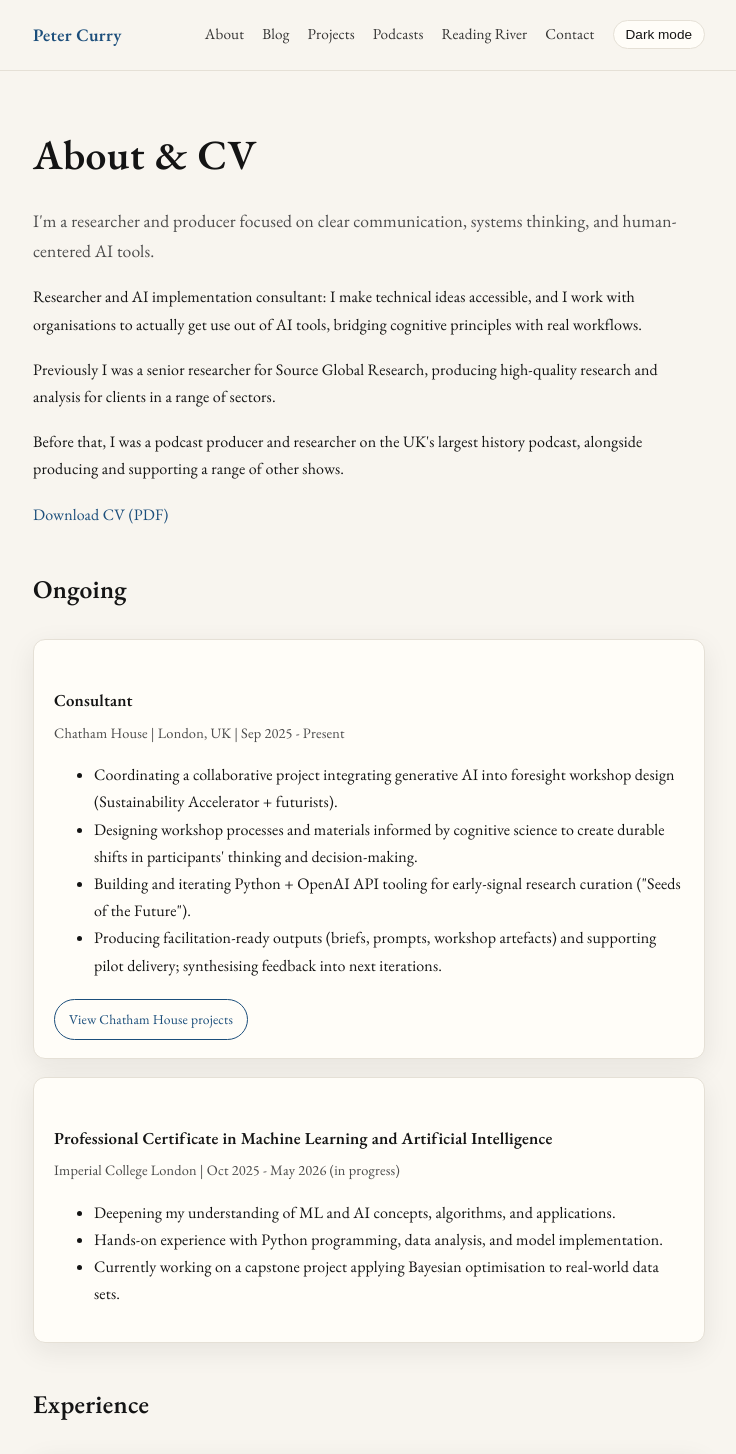
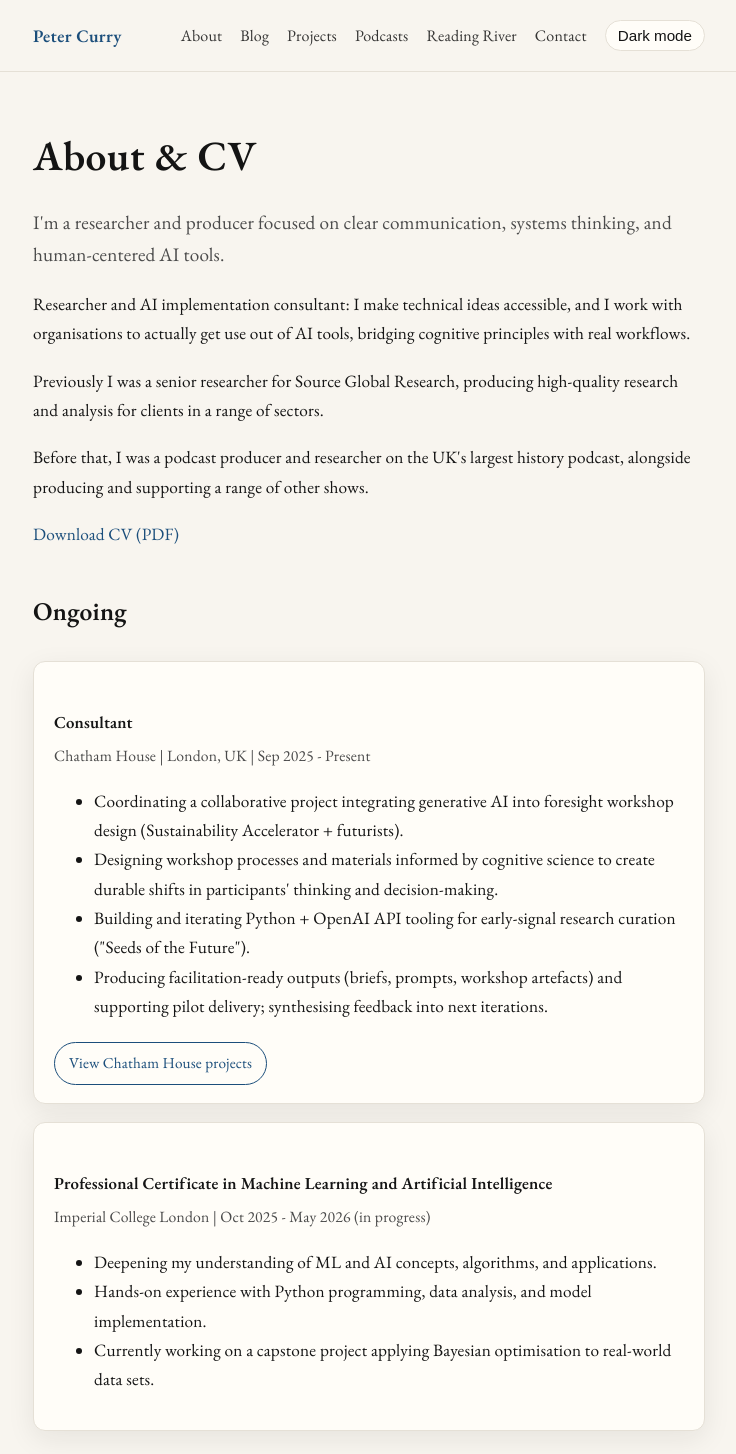
Before and after one commit to peachymomotaro/mywebsite, a Next.js app: page /about in a window 1280 px wide. Shown: the top 1454 px of the page, without its empty margins (271-1007 px from the left). Built offline with nearby package versions, Linux system fonts and the light colour scheme.

Commit message:
Increase site typography scale

```diff
--- a/styles/globals.css
+++ b/styles/globals.css
@@ -52,6 +52,7 @@ body {
 }
 
 body {
+  font-size: 1.08rem;
   line-height: 1.7;
   letter-spacing: 0.01em;
 }
@@ -137,7 +138,7 @@ img {
   display: flex;
   align-items: center;
   gap: 18px;
-  font-size: 0.95rem;
+  font-size: 1rem;
 }
 
 .nav-links a {
@@ -156,7 +157,7 @@ img {
   color: var(--text);
   border-radius: 999px;
   padding: 6px 12px;
-  font-size: 0.85rem;
+  font-size: 0.95rem;
   cursor: pointer;
 }
 
@@ -193,13 +194,13 @@ p {
 }
 
 .small {
-  font-size: 0.85rem;
+  font-size: 0.95rem;
   color: var(--muted);
   font-style: italic;
 }
 
 .lead {
-  font-size: 1.1rem;
+  font-size: 1.2rem;
   color: var(--muted);
 }
 
@@ -275,7 +276,7 @@ p {
 }
 
 .card-meta {
-  font-size: 0.9rem;
+  font-size: 0.98rem;
   color: var(--muted);
   margin-bottom: 10px;
 }
@@ -295,14 +296,14 @@ p {
   padding: 10px 18px;
   border: 1px solid var(--accent);
   color: var(--accent);
-  font-size: 0.95rem;
+  font-size: 1rem;
   background: transparent;
   transition: all 0.2s ease;
 }
 
 .button.button-small {
   padding: 8px 14px;
-  font-size: 0.85rem;
+  font-size: 0.95rem;
 }
 
 .button:hover {
```
